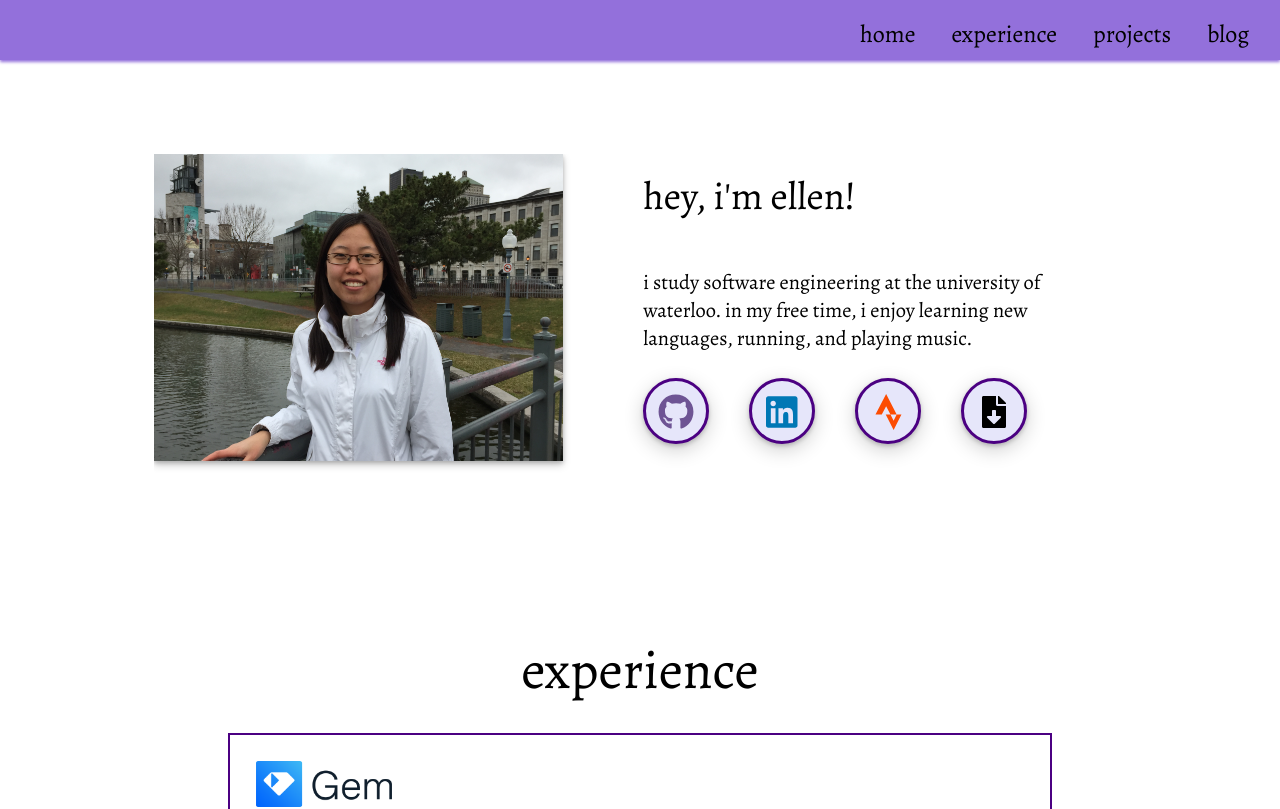
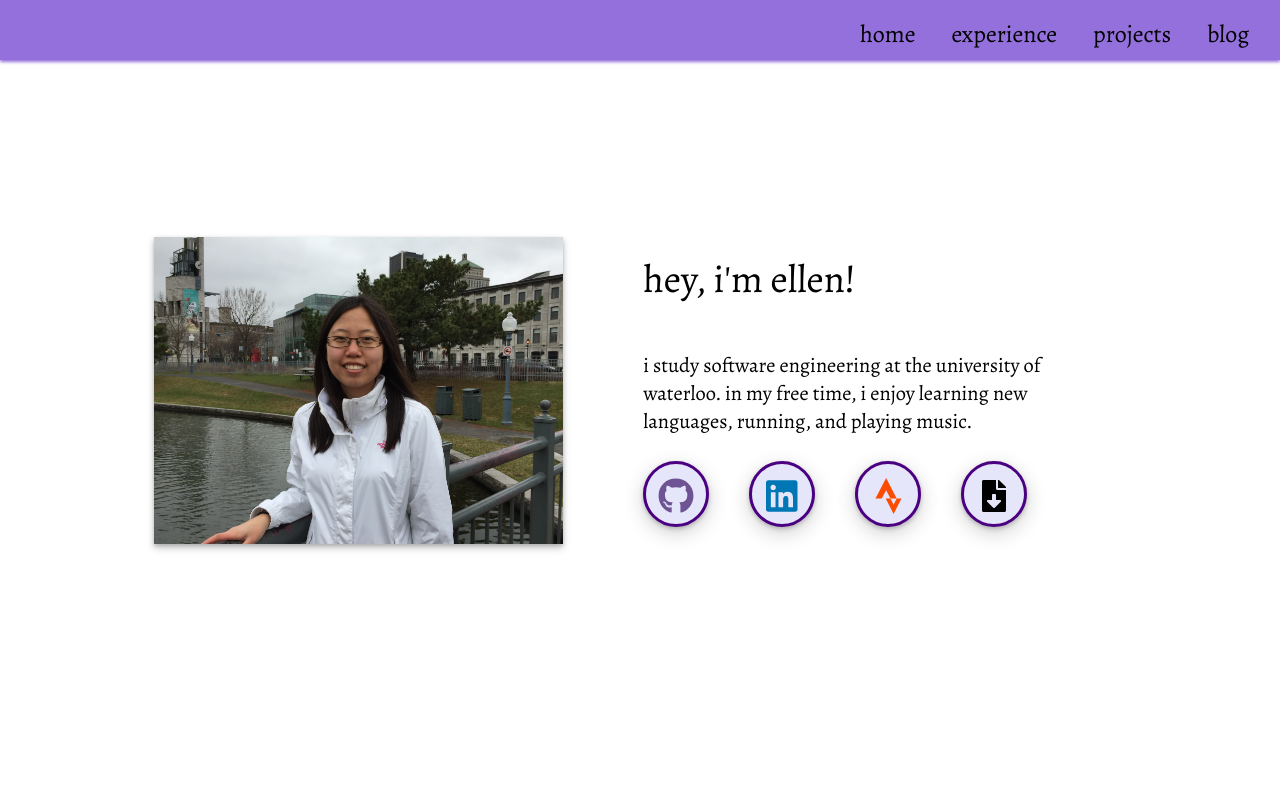
Before and after one commit to jlight99/personal-website, a React (Create React App) app: page / in a window 1280 px wide. Shown: the top 809 px of the page. Built offline with nearby package versions, Linux system fonts and the light colour scheme; a web font is replaced by a local one.

Commit message:
edit spacing of about page

```diff
--- a/src/sections/AboutMe.css
+++ b/src/sections/AboutMe.css
@@ -1,13 +1,15 @@
 .about {
+    display: flex;
+    flex-direction: column;
+    justify-content: center;
     color: black;
+    height: 100vh;
+    margin: 0;
+}
+
+.about-inner {
     display: flex;
     margin: 12%;
-    height: 100%;
-    min-height: 100%;
-    position: relative;
-    box-sizing: border-box;
-    overflow-x: hidden;
-    overflow-y: hidden;
 }
 
 .hi {
@@ -27,7 +29,6 @@
     padding: 1em 1em;
     box-sizing: content-box;
     border-radius: 1.6em;
-    background-color: rgba(255,255,255);
     display: flex;
     flex-direction: column;
     justify-content: start;
--- a/src/sections/AboutMe.js
+++ b/src/sections/AboutMe.js
@@ -8,6 +8,7 @@ class AboutMe extends React.Component {
         return (
             <a id="about_me">
                 <span className="about">
+                    <span className="about-inner">
                         <span id="picture-of-me">
                             <img src="/resources/IMG_0272.JPG"></img>
                         </span>
@@ -20,6 +21,7 @@ class AboutMe extends React.Component {
                             <span className="contact-info"><ContactInfo /></span>
                         </span>
                     </span>
+                </span>
             </a>
         );
     }
```
Lines whose indentation alone changed are shown as unchanged.
